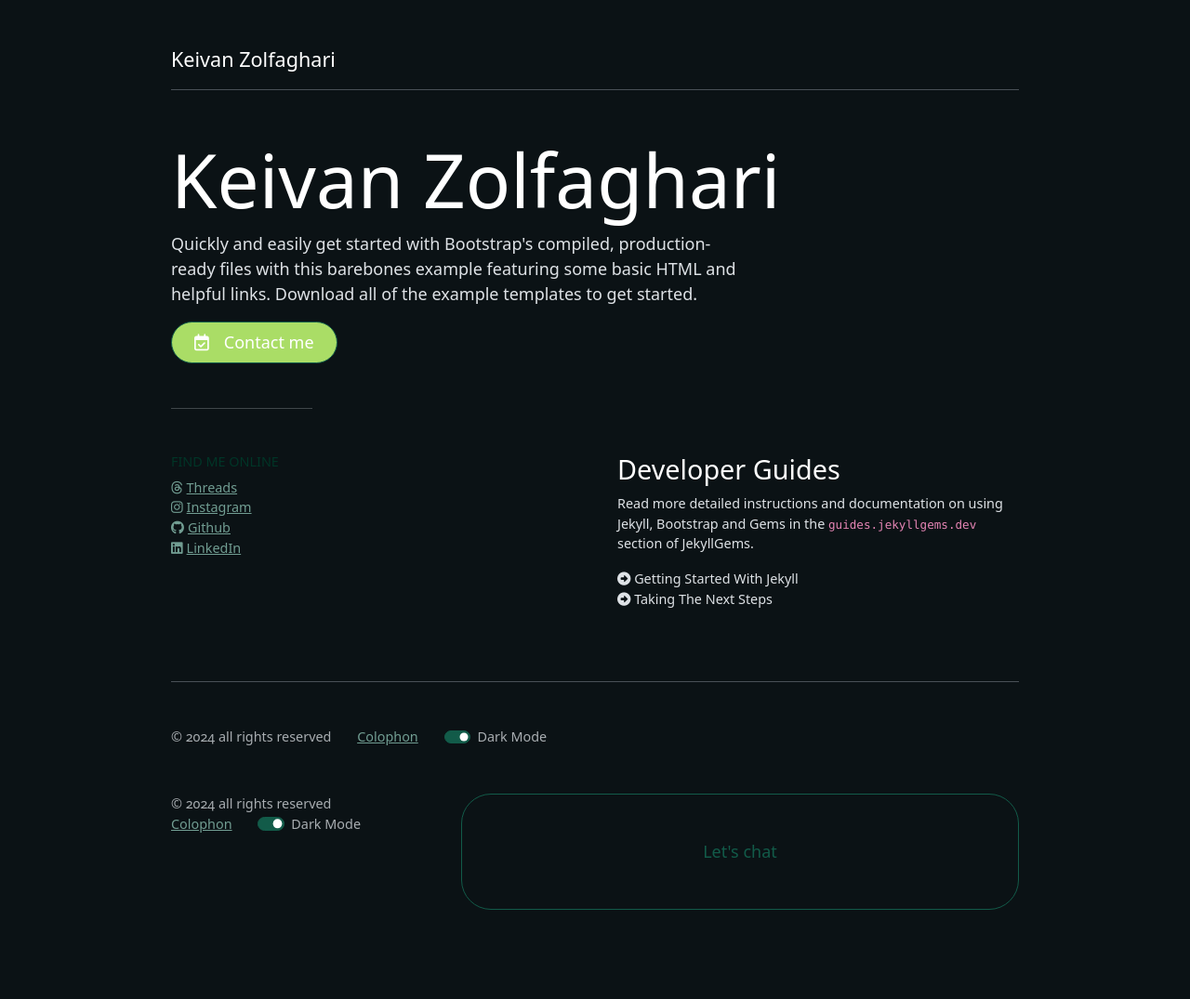
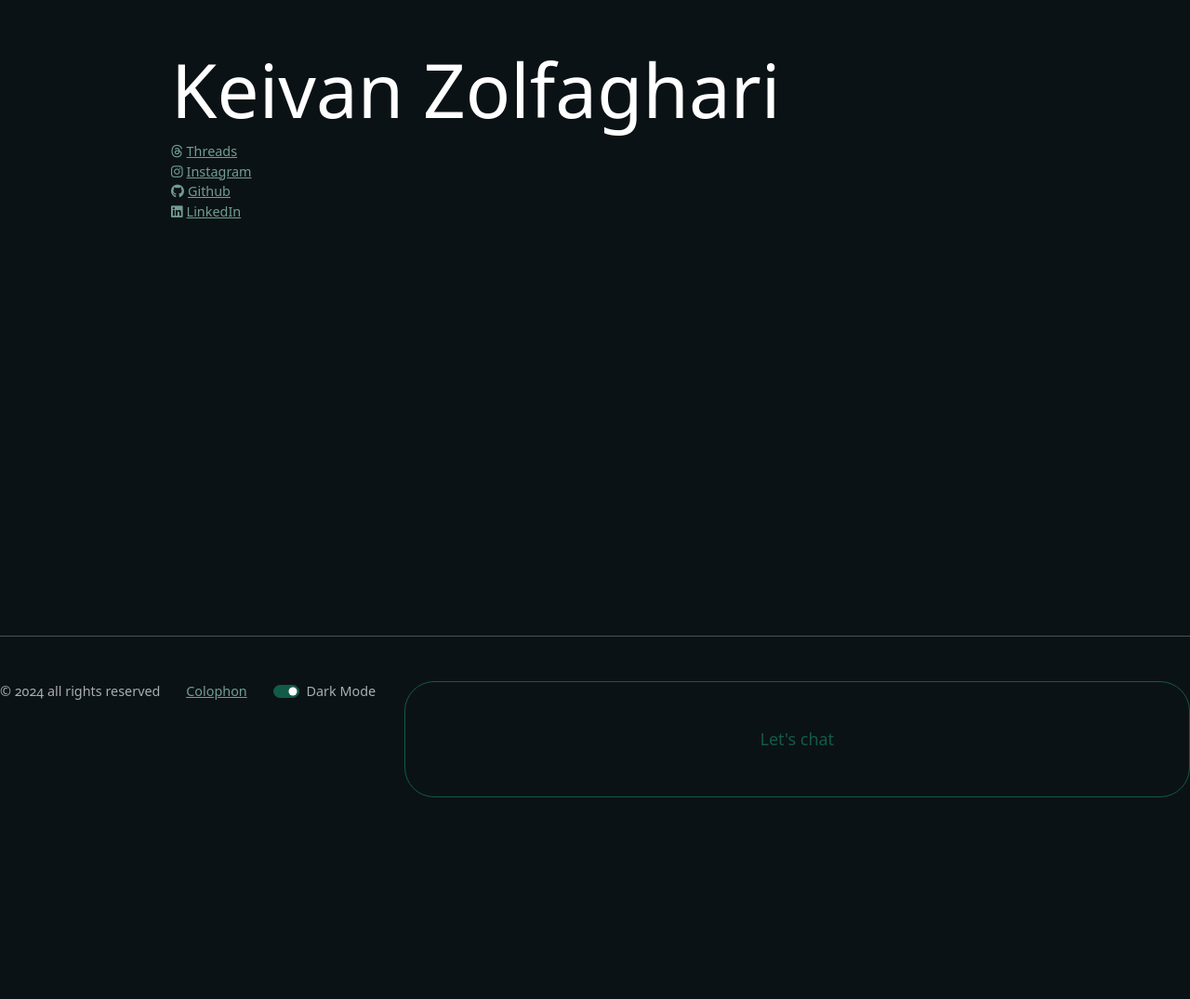
Before and after one commit to keivanz/keivanz.github.io, a Jekyll site: the page built from index.md, in a window 1280 px wide. Shown: the whole page at 93% size. Built offline with Jekyll 4.4.1, drawn with Linux system fonts in a browser that asks for light colours; nearby versions of some CDN libraries; after the commit the page ends 906 px from its top, so only the background shows below that.

Commit message:
simplifying homepage and footer

```diff
--- a/_includes/footer.html
+++ b/_includes/footer.html
@@ -1,16 +1,5 @@
-<footer class="pt-5 my-5 text-body-secondary border-top">
-  <ul class="list-inline">
-    <li class="list-inline-item me-4">&copy; {{ site.time | date: '%Y' }} all rights reserved</li>
-    <li class="list-inline-item me-4"><a href="colophon">Colophon</a></li>
-    <li class="list-inline-item">
-      <div class="form-check form-switch">
-        <input class="form-check-input" type="checkbox" id="darkModeSwitch" checked>
-        <label class="form-check-label" for="darkModeSwitch">Dark Mode</label>
-      </div>
-    </li>
-  </ul>
+<footer class="pt-5 my-5 text-body-secondary row border-top">
 
-  <div class="row my-5">
   <div class="col-md-4">
     <ul class="list-inline">
       <li class="list-inline-item me-4">&copy; {{ site.time | date: '%Y' }} all rights reserved</li>
@@ -22,14 +11,9 @@
         </div>
       </li>
     </ul>
-
     </div>
   <div class="col-md-8">
     <button type="button" class="btn btn-outline-primary btn-lg px-4 py-5 rounded-5 focus-ring w-100 gap-3">Let's chat</button>
-
-    </div>
   </div>
 
-
-
 </footer>
--- a/_includes/main.html
+++ b/_includes/main.html
@@ -1,18 +1,5 @@
 <h1 class="display-1 text-body-emphasis">{{ site.title }}</h1>
-<p class="fs-5 col-md-8">Quickly and easily get started with Bootstrap's compiled, production-ready files with this barebones example featuring some basic HTML and helpful links. Download all of the example templates to get started.</p>
-
-<div class="mb-5">
-  <a href="tbd" class="btn btn-primary btn-lg rounded-5 focus-ring px-4" download>
-    <i class="fa-regular fa-calendar-check pe-3"></i>Contact me
-  </a>
-</div>
-
-<hr class="col-3 col-md-2 mb-5">
-
-<div class="row g-5 fade-in">
-  <div class="col-md-6">
-    <h6 class="text-uppercase text-secondary">Find me online</h6>
-    <ul class="list-unstyled ps-0">
+    <ul class="list-inline ps-0">
       <li>
         <a href="https://test.com/test" target="_blank">
           <i class="fa-brands fa-threads pe-1"></i>Threads
@@ -36,18 +23,4 @@
     </ul>
   </div>
 
-  <div class="col-md-6">
-    <h2 class="text-body-emphasis">Developer Guides</h2>
-    <p>Read more detailed instructions and documentation on using Jekyll, Bootstrap and Gems in the <code>guides.jekyllgems.dev</code> section of JekyllGems.</p>
-    <ul class="list-unstyled ps-0">
-      <li>
-        <i class="fa-solid fa-circle-right"></i> Getting Started With Jekyll
-      </li>
-      <li>
-        <i class="fa-solid fa-circle-right"></i> Taking The Next Steps
-      </li>
-    </ul>
-  </div>
 </div>
-
-<div id="root"></div>
--- a/_layouts/homepage.html
+++ b/_layouts/homepage.html
@@ -4,8 +4,6 @@
   <body>
 
     <div class="col-lg-9 mx-auto p-4 py-md-5">
-
-      {% include header.html %}
 
       <main>
         {% include main.html %}
```
Also changed, not shown: _includes/main_old.html (added, +53 -0 lines). Lines whose indentation alone changed are shown as unchanged.
